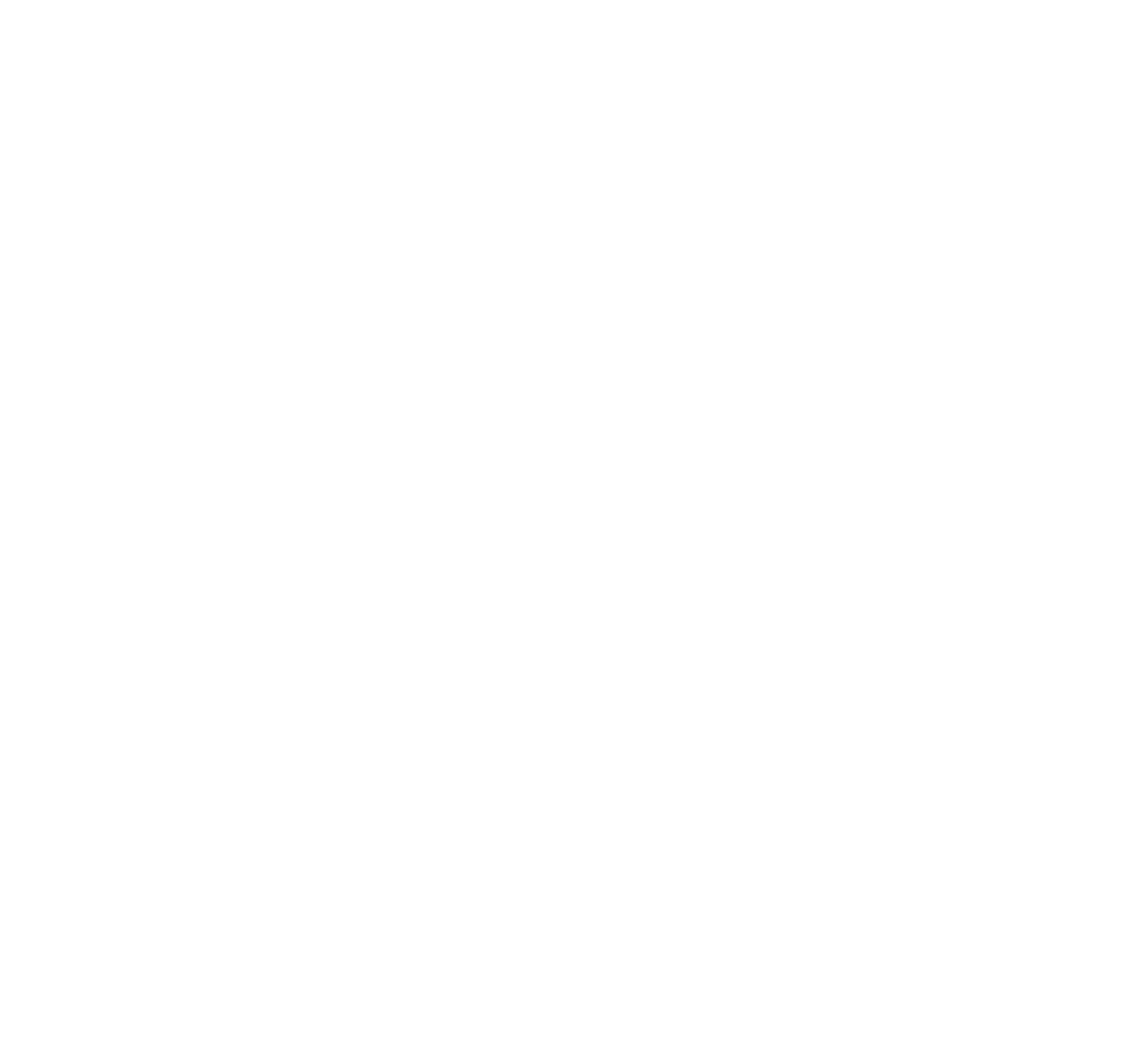
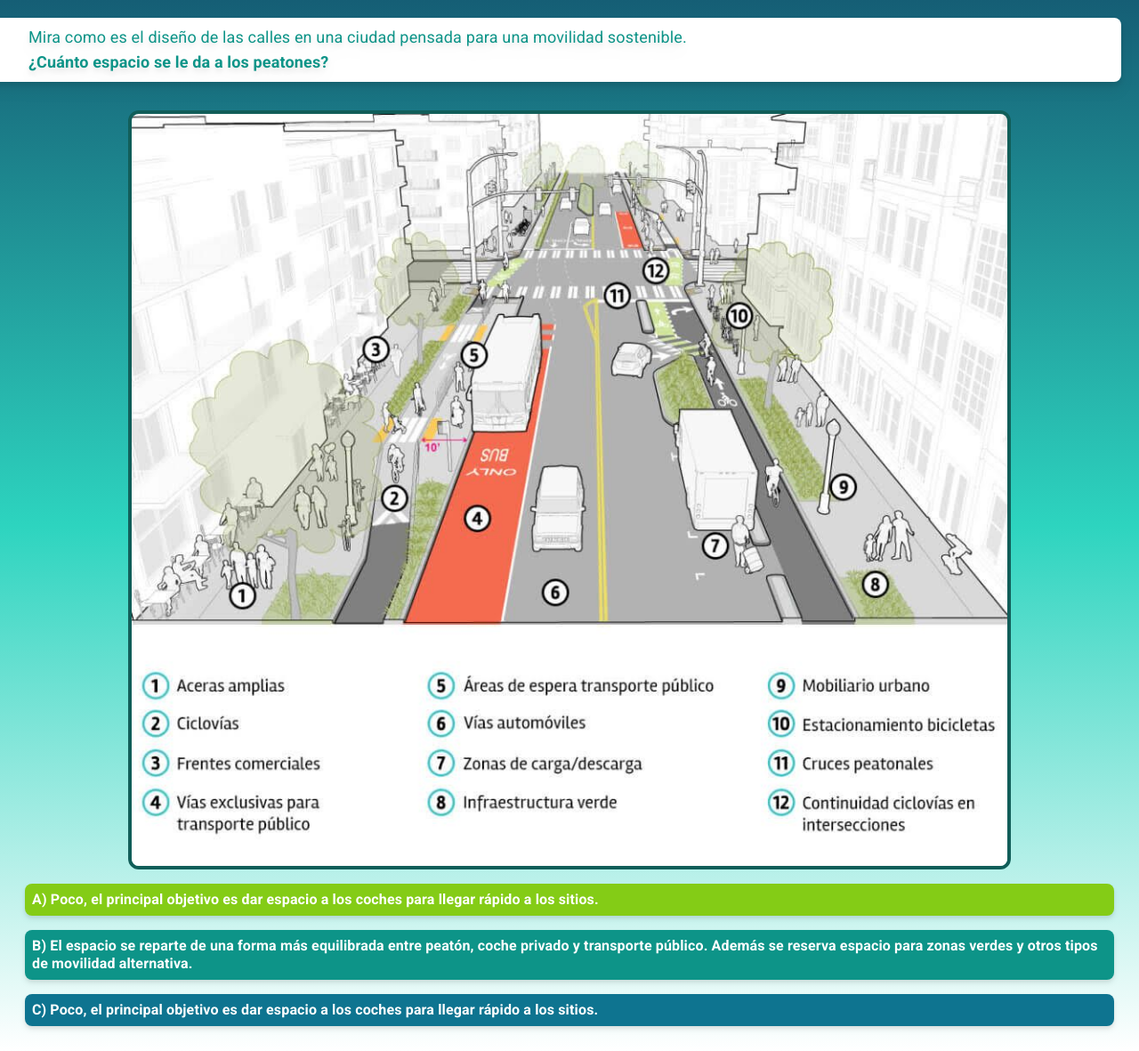
Before and after one commit to FeliOjedaRuiz/ecogames, a React (Vite) app in the folder ecocasa/: page /pregunta-1 in a window 1280 px wide. Before the commit this address had no page. Shown: the whole page at 89% size. Before the commit the page ends 800 px from the top, so only its background shows below. Built offline with nearby package versions, Linux system fonts and the light colour scheme.

Commit message:
Questions page design

```diff
--- a/ecocasa/src/App.jsx
+++ b/ecocasa/src/App.jsx
@@ -1,6 +1,7 @@
 import { Route, Routes } from "react-router-dom";
 import HomePage from "./pages/HomePage";
 import PresentationPage from "./pages/PresentationPage";
+import QuizGamePage from "./pages/QuizGamePage";
 
 
 function App() {
@@ -9,6 +10,7 @@ function App() {
       <Routes>
       <Route path="/" element={<HomePage />} />
       <Route path="/presentation" element={<PresentationPage />} />
+      <Route path="/pregunta-1" element={<QuizGamePage />} />
       </Routes>
     </>
 
--- a/ecocasa/src/components/layouts/Layout.jsx
+++ b/ecocasa/src/components/layouts/Layout.jsx
@@ -1,7 +1,7 @@
 
 function Layout({ children }) {
   return (
-    <div className="h-screen w-screen p-5 bg-gradient-to-t from-white via-teal-400 to-cyan-800">
+    <div className="min-h-screen w-screen p-5 bg-gradient-to-t from-white via-teal-400 to-cyan-800 overflow-hidden">
       { children }
     </div>
   )
--- a/ecocasa/src/pages/HomePage.jsx
+++ b/ecocasa/src/pages/HomePage.jsx
@@ -33,7 +33,7 @@ function HomePage() {
         />
         <NavLink to="/presentation" className="animate-pulse ">
           <Button sx={{ borderRadius: 2, marginTop: 2 }} variant="contained">
-            Iniciar
+            Continuar
           </Button>
         </NavLink>
 
--- a/ecocasa/src/pages/PresentationPage.jsx
+++ b/ecocasa/src/pages/PresentationPage.jsx
@@ -26,14 +26,16 @@ function PresentationPage() {
             Al final, podrás dar tus sugerencias y contribuir a la movilidad
             sostenible del futuro.{" "}
           </p>
-          <p className="leading-tight mt-2 text-center text-2xl">¿Te atreves?</p>
+          <p className="leading-tight mt-2 text-center text-2xl">
+            ¿Te atreves?
+          </p>
         </div>
         <NavLink
-          to="/presentation"
+          to="/pregunta-1"
           className="my-5 animate-pulse flex justify-center "
         >
           <Button sx={{ borderRadius: 2 }} variant="contained">
-          Continuar <span className="ml-2 h-full">{'>'}</span>
+            Iniciar <span className="ml-2 h-full">{">"}</span>
           </Button>
         </NavLink>
       </div>
--- /dev/null
+++ b/ecocasa/src/pages/QuizGamePage.jsx
@@ -0,0 +1,46 @@
+import Layout from "../components/layouts/Layout";
+import planteoCiudad from "../assets/images/planteociudad.jpeg";
+
+function QuizGamePage() {
+  return (
+    <Layout>
+      <div className="flex flex-col justify-evenly">
+        <div className="bg-white w-screen relative -left-10 px-6 py-3 mb-4 drop-shadow-lg rounded-lg">
+          <p className="text-teal-600 drop-shadow-lg ml-7 leading-5 text-lg">
+            Mira como es el diseño de las calles en una ciudad pensada para una
+            movilidad sostenible.
+            <p className="mt-2 font-bold">
+              ¿Cuánto espacio se le da a los peatones?
+            </p>
+          </p>
+        </div>
+
+        <div className="mb-2 mt-4 w-full justify-center flex rounded-xl  ">
+          <img
+            className="rounded-xl w-4/5 border-4 border-teal-800"
+            src={planteoCiudad}
+            alt=""
+          />
+        </div>
+
+        <div className="flex flex-col">
+          <div className="bg-lime-500 m-2 p-2 rounded-lg drop-shadow-md font-bold text-white leading-5">
+            A{")"} Poco, el principal objetivo es dar espacio a los coches para
+            llegar rápido a los sitios.{" "}
+          </div>
+          <div className="bg-teal-600 m-2 p-2 rounded-lg drop-shadow-md font-bold text-white leading-5">
+            B{")"} El espacio se reparte de una forma más equilibrada entre
+            peatón, coche privado y transporte público. Además se reserva
+            espacio para zonas verdes y otros tipos de movilidad alternativa.{" "}
+          </div>
+          <div className="bg-cyan-700 m-2 p-2 rounded-lg drop-shadow-md font-bold text-white leading-5">
+            C{")"} Poco, el principal objetivo es dar espacio a los coches para
+            llegar rápido a los sitios.{" "}
+          </div>
+        </div>
+      </div>
+    </Layout>
+  );
+}
+
+export default QuizGamePage;
```
Also changed, not shown: ecocasa/src/assets/images/planteociudad.jpeg (added).
